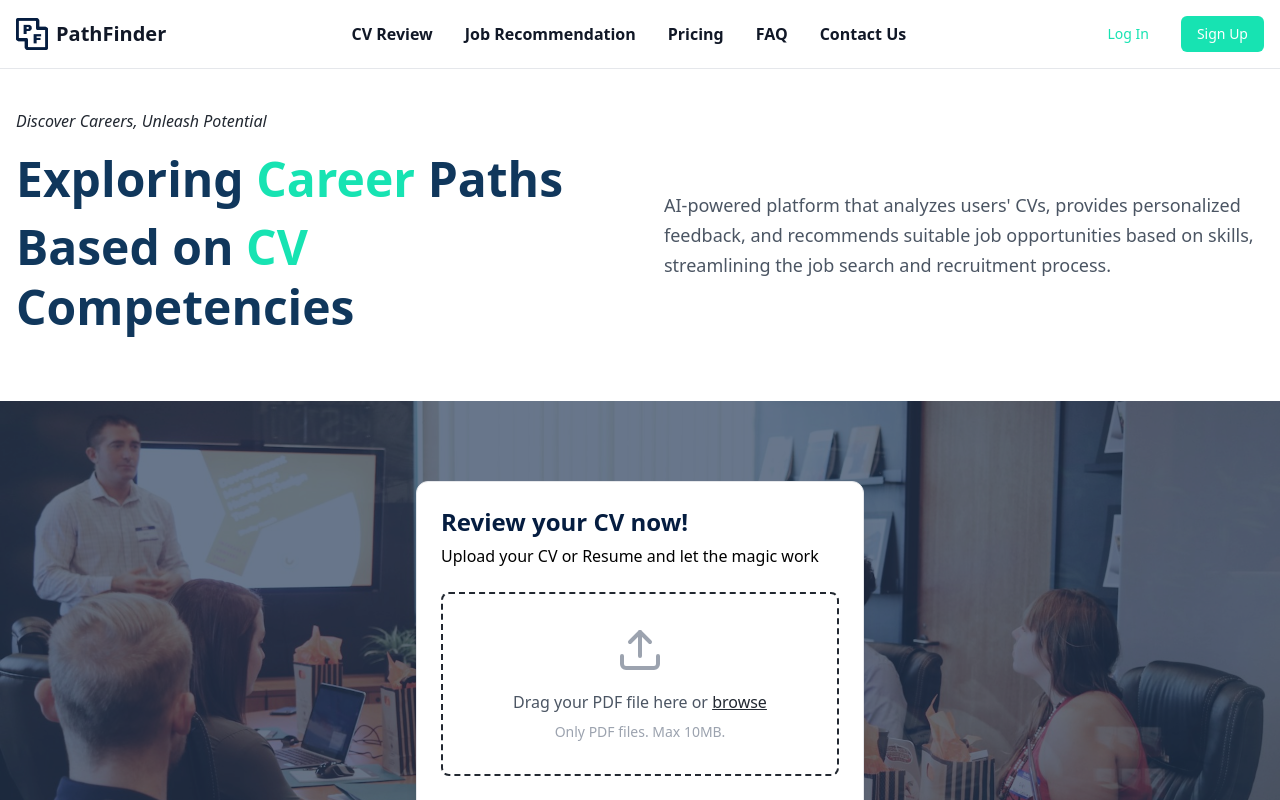
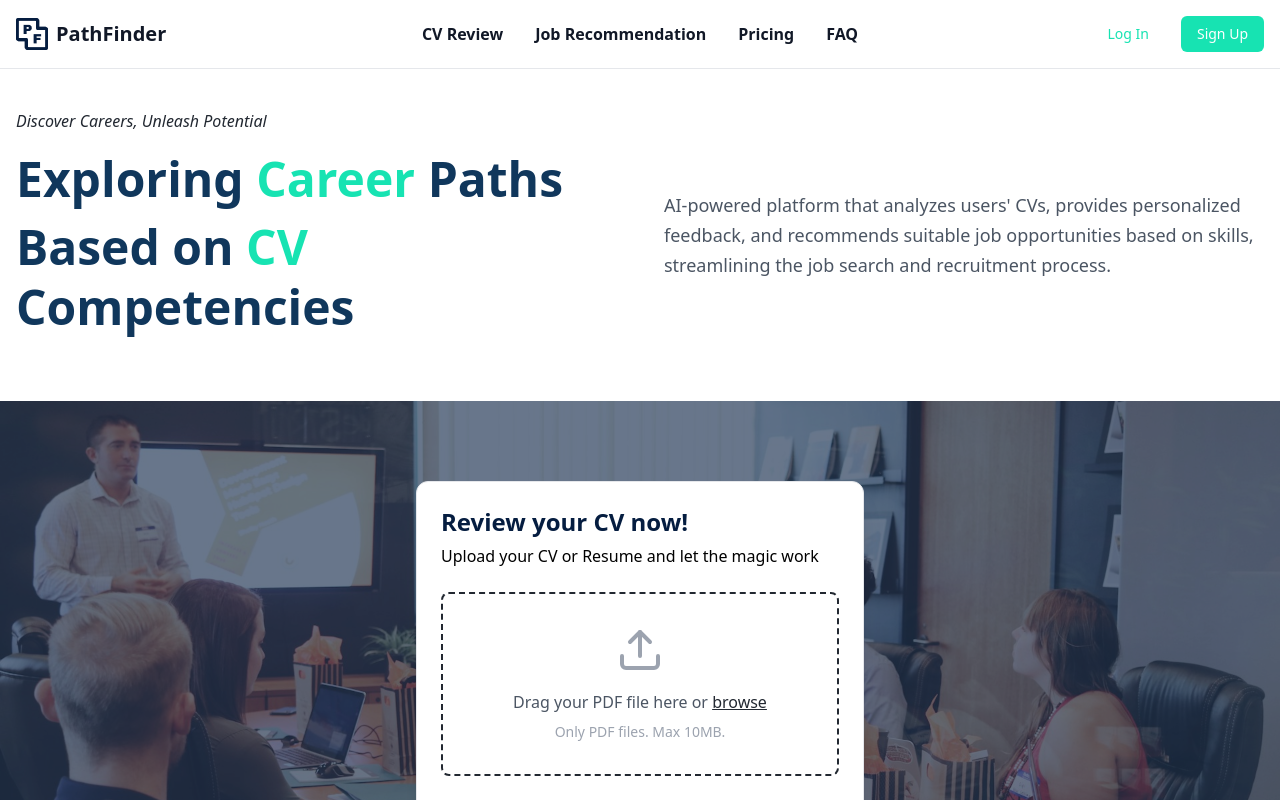
Before and after one commit to fikhaiikal/fe-path-finder, a Next.js app: page / in a window 1280 px wide. Shown: the top 800 px of the page. Built offline with nearby package versions, Linux system fonts and the light colour scheme.

Commit message:
header adjust

```diff
--- a/src/app/page.js
+++ b/src/app/page.js
@@ -159,7 +159,6 @@ export default function LandingPage() {
       const data = await res.json();
       setJobResult(data);
       localStorage.setItem("jobResult", JSON.stringify(data));
-      alert("CV uploaded and analyzed successfully!");
     } catch (err) {
       alert("Failed to upload CV. Please try again.");
     } finally {
--- a/src/components/layout/header.js
+++ b/src/components/layout/header.js
@@ -62,13 +62,15 @@ export default function Header() {
     <header className="border-b bg-white sticky top-0 z-50">
       <div className="container mx-auto px-4 py-4">
         <nav className="flex items-center justify-between">
-          <Link href="/" className="flex items-center space-x-2">
-            <img src="/Clip path group.png" alt="PathFinder Logo" width={32} height={32} className="object-contain" />
-            <span className="font-bold text-xl text-gray-900">PathFinder</span>
-          </Link>
+          <div className="w-[200px]">
+            <Link href="/" className="flex items-center space-x-2">
+              <img src="/Clip path group.png" alt="PathFinder Logo" width={32} height={32} className="object-contain" />
+              <span className="font-bold text-xl text-gray-900">PathFinder</span>
+            </Link>
+          </div>
 
           {!isAuthPage && (
-            <div className="hidden md:flex items-center space-x-8 nav-hide-mid">
+            <div className="hidden md:flex items-center justify-center flex-1 space-x-8 nav-hide-mid">
               <motion.button
                 whileHover={{ scale: 1.05 }}
                 whileTap={{ scale: 0.95 }}
@@ -101,18 +103,10 @@ export default function Header() {
               >
                 FAQ
               </motion.button>
-              <motion.button
-                whileHover={{ scale: 1.05 }}
-                whileTap={{ scale: 0.95 }}
-                onClick={() => scrollToSection('contact')}
-                className="text-gray-900 font-semibold"
-              >
-                Contact Us
-              </motion.button>
             </div>
           )}
 
-          <div className="flex items-center space-x-4">
+          <div className="w-[200px] flex items-center justify-end space-x-4">
             {!user && !isAuthPage && (
               <>
                 <Link href="/login">
@@ -129,17 +123,12 @@ export default function Header() {
             )}
             {user && (
               <div className="flex items-center space-x-3">
-                <span className="text-[#0B2447] font-semibold">Halo, {user.name.split(" ")[0]}</span>
                 <div className="relative" ref={dropdownRef}>
                   <button
                     onClick={() => setDropdown((v) => !v)}
-                    className="focus:outline-none"
+                    className="focus:outline-none text-[#0B2447] font-semibold hover:text-red-600 transition-colors"
                   >
-                    <img
-                      src={user.photoUrl || "/profile-dummy.png"}
-                      alt="Profile"
-                      className="w-10 h-10 rounded-full object-cover border-2 border-[#0B2447]"
-                    />
+                    Hi, {user.name.split(" ")[0]}
                   </button>
                   {dropdown && (
                     <div className="absolute right-0 mt-2 w-40 bg-white rounded shadow-lg py-2 z-50 border">
```
